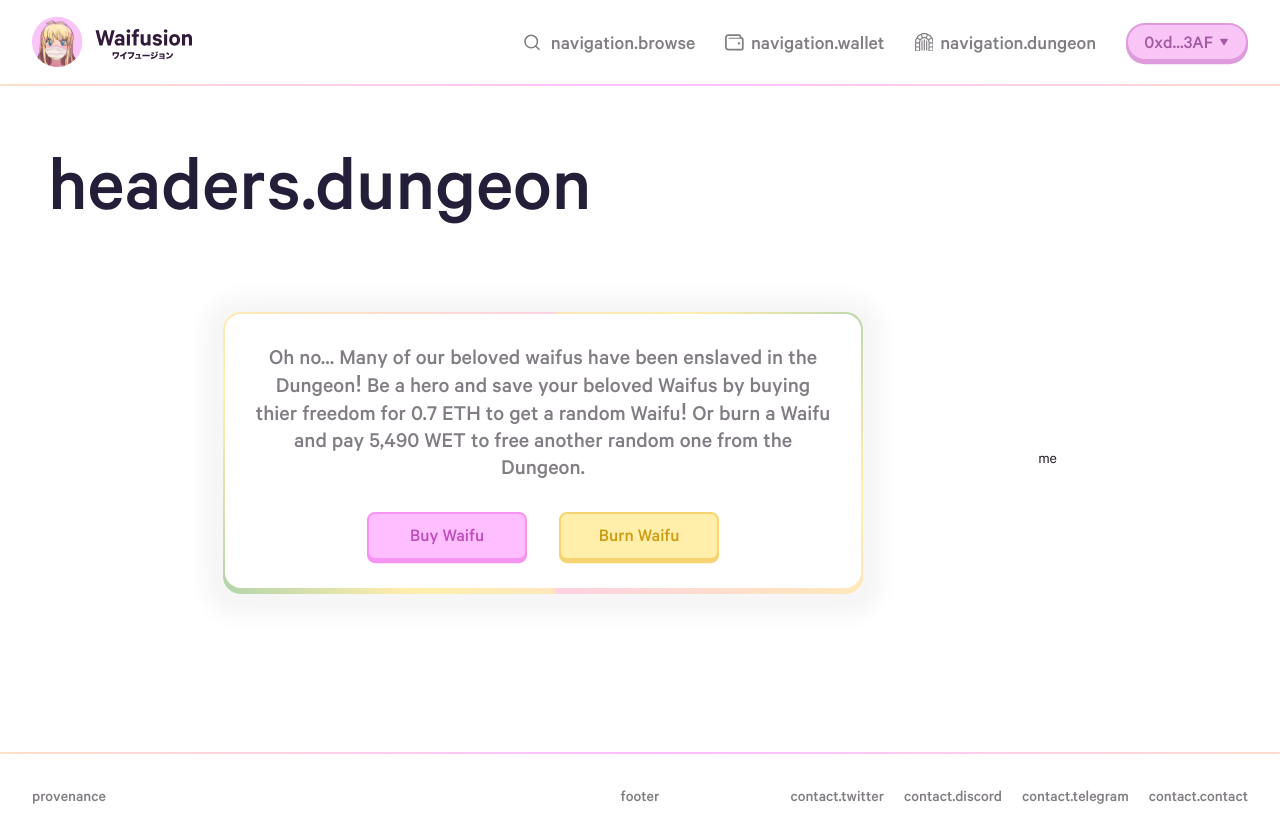
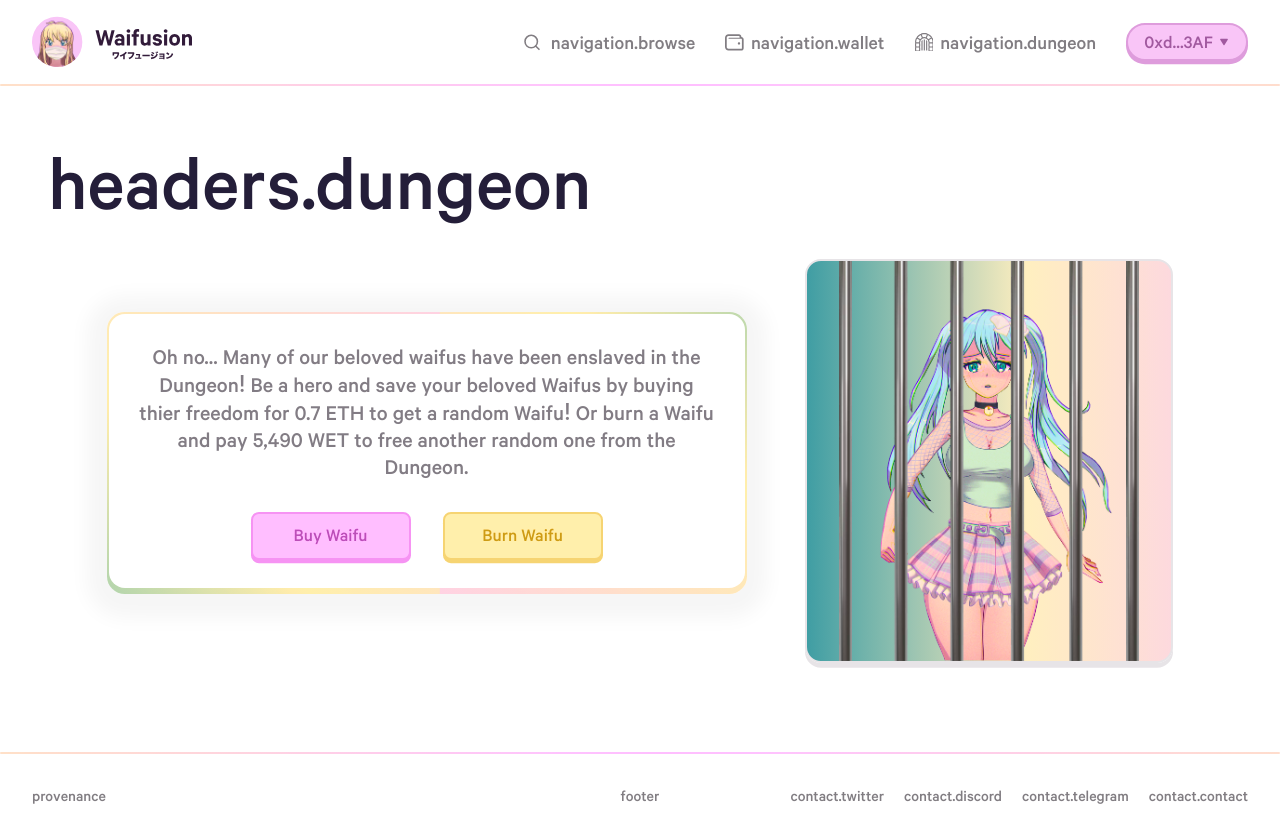
Before and after one commit to uwu-labs/waifusion-site, a React (Create React App) app: page /dungeon in a window 1280 px wide. Built offline with nearby package versions, Linux system fonts and the light colour scheme; no server answers.

Commit message:
:rocket: add dungeon image to dungeon

```diff
--- a/src/pages/DungeonPage.tsx
+++ b/src/pages/DungeonPage.tsx
@@ -1,9 +1,10 @@
 import React from "react";
 import { useTranslation } from "react-i18next";
-import styled from "styled-components";
+import styled, { keyframes } from "styled-components";
 import Card from "../components/Card";
 import { PageContentWrapper } from "../components/CommonLayout";
 import Header from "../components/Header";
+import image from "../assets/dungeon.png";
 
 const StyledDungeonPage = styled(PageContentWrapper)`
   height: 70vh;
@@ -19,6 +20,52 @@ const Content = styled.div`
 
 const CardContainer = styled.div`
   width: 50vw;
+`;
+
+const rotate = keyframes`
+    0% {
+        background-position: 0% 50%;
+    }
+    100% {
+        background-position: 150% 50%;
+    }
+`;
+
+const StyledSlide = styled.div`
+  width: 100%;
+  display: flex;
+  padding: 5rem 0;
+  justify-content: center;
+  align-items: center;
+  background-color: var(--primary);
+`;
+
+const DungeonCard = styled.div`
+  filter: saturate(1.05);
+  padding: 0 2rem;
+  border-radius: 1rem;
+  background-color: var(--plain);
+  border: 2px solid var(--plain-shadow);
+  box-shadow: 0 0.3rem 0 0 var(--plain-shadow);
+  font-size: 1.4rem;
+  font-weight: 500;
+  display: flex;
+  flex-direction: column;
+  align-items: center;
+  background: linear-gradient(
+      90deg,
+      var(--primary) 0%,
+      var(--secondary) 25%,
+      var(--highlight) 50%,
+      var(--secondary) 75%,
+      var(--primary) 100%
+    )
+    0% 0% / 300% 300%;
+  animation: ${rotate} 10s linear 0s infinite;
+`;
+
+const Image = styled.img`
+  height: 50vh;
 `;
 
 const DungeonPage: React.FC = () => {
@@ -37,7 +84,9 @@ const DungeonPage: React.FC = () => {
             secondButtonText="Burn Waifu"
           />
         </CardContainer>
-        <div>me</div>
+        <DungeonCard>
+          <Image src={image} />
+        </DungeonCard>
       </Content>
     </StyledDungeonPage>
   );
```
